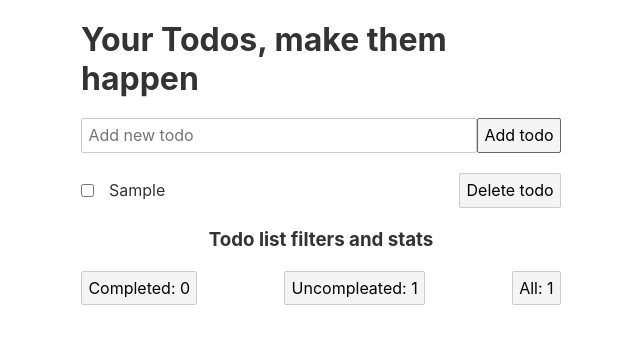
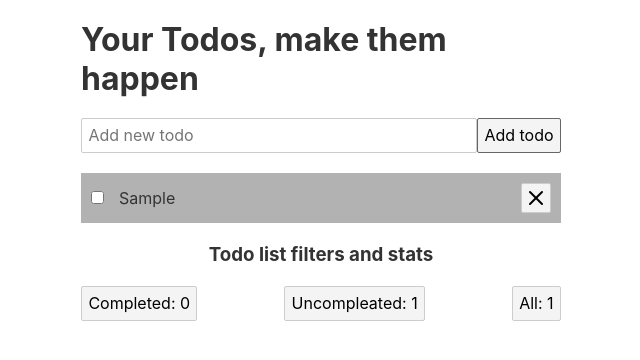
Before and after one commit to lasjorg/todo-app-svelte, a Svelte app: page / in a window 1280 px wide. Both pictures are taken after typing "Sample" into the empty fields and a click on the button "Add todo". Shown: the top 360 px of the page, without its empty margins (319-959 px from the left). Built offline with nearby package versions, Linux system fonts and the light colour scheme.

Commit message:
add: icon

```diff
--- a/src/components/TodoItem.svelte
+++ b/src/components/TodoItem.svelte
@@ -1,16 +1,16 @@
 <script>
-  import { createEventDispatcher } from "svelte";
+  import { createEventDispatcher } from 'svelte';
   export let todo, isCompleted, isUncompleated;
 
   const dispatch = createEventDispatcher();
 
   const handleDeleteTodo = (todoId) => {
-    dispatch("deleteTodo", todoId);
+    dispatch('deleteTodo', todoId);
   };
 
   const handleEditTodo = (event, todoId) => {
     const { textContent } = event.target;
-    dispatch("editTodo", {
+    dispatch('editTodo', {
       event,
       todoId,
       textContent,
@@ -20,7 +20,7 @@
   const handleChecked = (event, todoId) => {
     const isChecked = event.target.checked;
 
-    dispatch("checkTodo", {
+    dispatch('checkTodo', {
       isChecked,
       todoId,
     });
@@ -28,19 +28,22 @@
 </script>
 
 <style>
-  .todo-text {
-    margin-left: 10px;
-    padding: 5px;
-    flex: 1;
-  }
-
   .todo-item {
     display: flex;
     align-items: center;
     width: 100%;
     margin-bottom: 20px;
+    padding: 10px;
+    background: rgba(0, 0, 0, 0.3);
   }
-
+  .todo-text {
+    margin-left: 10px;
+    padding: 5px;
+    flex: 1;
+    outline: none;
+    border: none;
+    background: transparent;
+  }
   .completed {
     text-decoration: line-through;
     color: grey;
@@ -52,6 +55,8 @@
 
   .todo-delete {
     margin-left: auto;
+    display: flex;
+    padding: 2px;
   }
 </style>
 
@@ -71,6 +76,18 @@
     {todo.text}
   </div>
   <button class="todo-delete" on:click={() => handleDeleteTodo(todo.id)}>
-    Delete todo
+    <svg
+      viewBox="0 0 24 24"
+      width="24"
+      height="24"
+      stroke="currentColor"
+      stroke-width="2"
+      fill="none"
+      stroke-linecap="round"
+      stroke-linejoin="round"
+      class="css-i6dzq1">
+      <line x1="18" y1="6" x2="6" y2="18" />
+      <line x1="6" y1="6" x2="18" y2="18" />
+    </svg>
   </button>
 </div>
```
